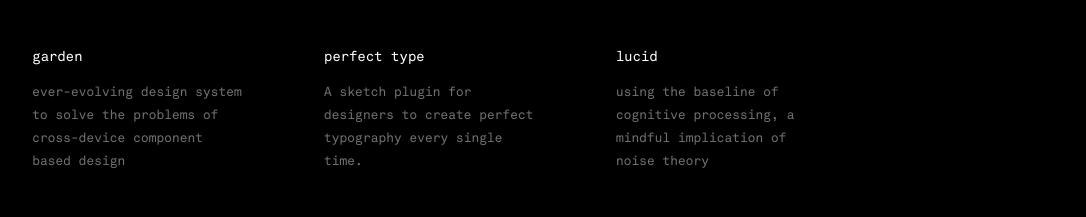
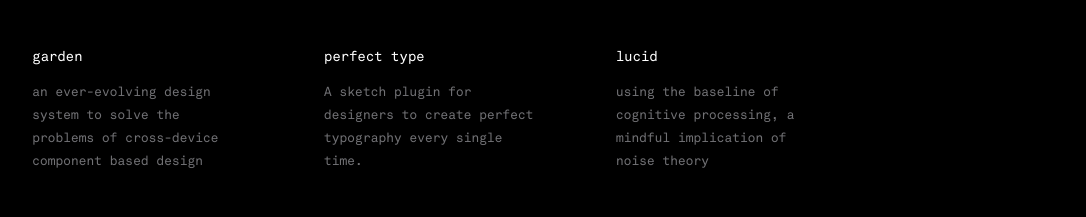
Before and after one commit to rtrikha/twodots, a website: page index.html in a window 1280 px wide. Shown: the part 448-665 px from the top of the page, without its empty margins (96-1182 px from the left). Drawn offline with Linux system fonts and the light colour scheme.

```diff
--- a/index.html
+++ b/index.html
@@ -62,7 +62,7 @@
 										garden
 									</div>
 									<div class="subheading">
-										ever-evolving design system to solve the problems of cross-device component based design
+										an ever-evolving design system to solve the problems of cross-device component based design
 									</div>
 								</a>
 							</div>
```
